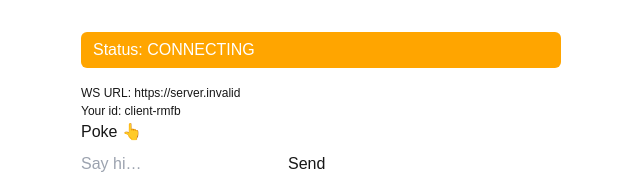
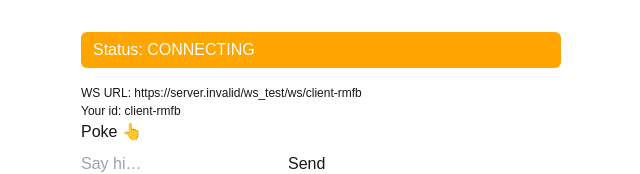
Before and after one commit to yochanchan/LifeCube_front, a Next.js app: page /test_yoch in a window 1280 px wide. Shown: the top 174 px of the page, without its empty margins (319-959 px from the left). Built offline with nearby package versions, Linux system fonts and the light colour scheme; no server answers.

Commit message:
websocket みどり！

```diff
--- a/src/app/test_yoch/page.tsx
+++ b/src/app/test_yoch/page.tsx
@@ -2,64 +2,54 @@
 
 import { useEffect, useRef, useState } from "react";
 
-// ---- 型定義 ------------------------------------------------------
+/* ---------- 型定義 ---------- */
 type Msg = { id?: string; type: string; from: string; text?: string };
 type WsStatus = "connecting" | "open" | "closed" | "error";
 
-// ---- Main --------------------------------------------------------
+/* ---------- Main ---------- */
 export default function Home() {
-  /** 端末識別子 */
+  /* 端末識別子 */
   const cid = useRef(`client-${Math.random().toString(36).slice(-4)}`);
 
-  /** 接続 URL を構築（環境変数が無ければ現在ロケーションから生成） */
-  const wsURL =
-    process.env.NEXT_PUBLIC_WS_URL ??
-    `${typeof window !== "undefined" && window.location.protocol === "https:" ? "wss" : "ws"}://${typeof window !==
-      "undefined"
-      ? window.location.host
-      : ""}/ws_test/ws/${cid.current}`;
+  /* 接続 URL（.env にドメインを入れる前提でシンプル化） */
+  const base =
+    (process.env.NEXT_PUBLIC_WS_URL ??
+      `ws://${typeof window !== "undefined" ? window.location.host : ""}` // fallback: 開発用
+    ).replace(/\/+$/, ""); // 末尾スラッシュを1本も残さない
 
-  /** React state */
+  const wsURL = `${base}/ws_test/ws/${cid.current}`;
+
+  /* React state */
   const [ws, setWs] = useState<WebSocket>();
   const [status, setStatus] = useState<WsStatus>("connecting");
   const [errorMsg, setErrorMsg] = useState<string | null>(null);
   const [log, setLog] = useState<Msg[]>([]);
   const [inp, setInp] = useState("");
 
-  // ---- WebSocket を 1度だけ張る（StrictMode 二重実行防止） ----
+  /* WebSocket を 1度だけ張る */
   useEffect(() => {
-    if (ws) return; // 既に張っている場合スキップ
+    if (ws) return;
+    console.log("⏳ connecting to", wsURL);
 
-    console.log("⏳ connecting to", wsURL);
     const socket = new WebSocket(wsURL);
 
-    /** open */
     socket.onopen = () => {
       console.log("✅ socket open");
       setStatus("open");
       setErrorMsg(null);
     };
-
-    /** close */
     socket.onclose = (e) => {
       console.log("🔌 socket closed", e.reason);
       setStatus("closed");
     };
-
-    /** error */
     socket.onerror = (e) => {
       console.error("❌ socket error", e);
       setStatus("error");
       setErrorMsg("WebSocket error (see console for details)");
     };
-
-    /** message */
     socket.onmessage = (e) => {
       const raw: Msg = JSON.parse(e.data);
-
-      // id 無しパケットにはクライアント側で付与
       const m: Msg = raw.id ? raw : { ...raw, id: crypto.randomUUID() };
-
       setLog((prev) =>
         m.type === "delete" ? prev.filter((x) => x.id !== m.id) : [...prev, m],
       );
@@ -68,7 +58,7 @@ export default function Home() {
     setWs(socket);
   }, [ws, wsURL]);
 
-  // ---- 送信ユーティリティ ----------------------------------------
+  /* 送信ユーティリティ */
   const send = (type: Msg["type"], extra: Record<string, unknown> = {}) => {
     if (ws?.readyState === WebSocket.OPEN) {
       ws.send(JSON.stringify({ from: cid.current, type, ...extra }));
@@ -78,7 +68,7 @@ export default function Home() {
     }
   };
 
-  // ---- UI ---------------------------------------------------------
+  /* ステータス色 */
   const statusColor: Record<WsStatus, string> = {
     connecting: "orange",
     open: "green",
@@ -86,6 +76,7 @@ export default function Home() {
     error: "red",
   };
 
+  /* ---------- UI ---------- */
   return (
     <main
       style={{
@@ -94,7 +85,7 @@ export default function Home() {
         margin: "2rem auto",
       }}
     >
-      {/* 接続ステータス表示 */}
+      {/* 接続ステータス */}
       <div
         style={{
           padding: "6px 12px",
@@ -108,14 +99,14 @@ export default function Home() {
         {errorMsg && ` — ${errorMsg}`}
       </div>
 
-      {/* URL・クライアント ID */}
+      {/* URL とクライアント ID */}
       <p style={{ fontSize: 12, wordBreak: "break-all", marginTop: 0 }}>
-        WS&nbsp;URL:&nbsp;{wsURL}
+        WS URL:&nbsp;{wsURL}
         <br />
-        Your&nbsp;id:&nbsp;{cid.current}
+        Your id:&nbsp;{cid.current}
       </p>
 
-      {/* アクション */}
+      {/* ボタン & フォーム */}
       <button onClick={() => send("poke")}>Poke 👆</button>
 
       <form
```
